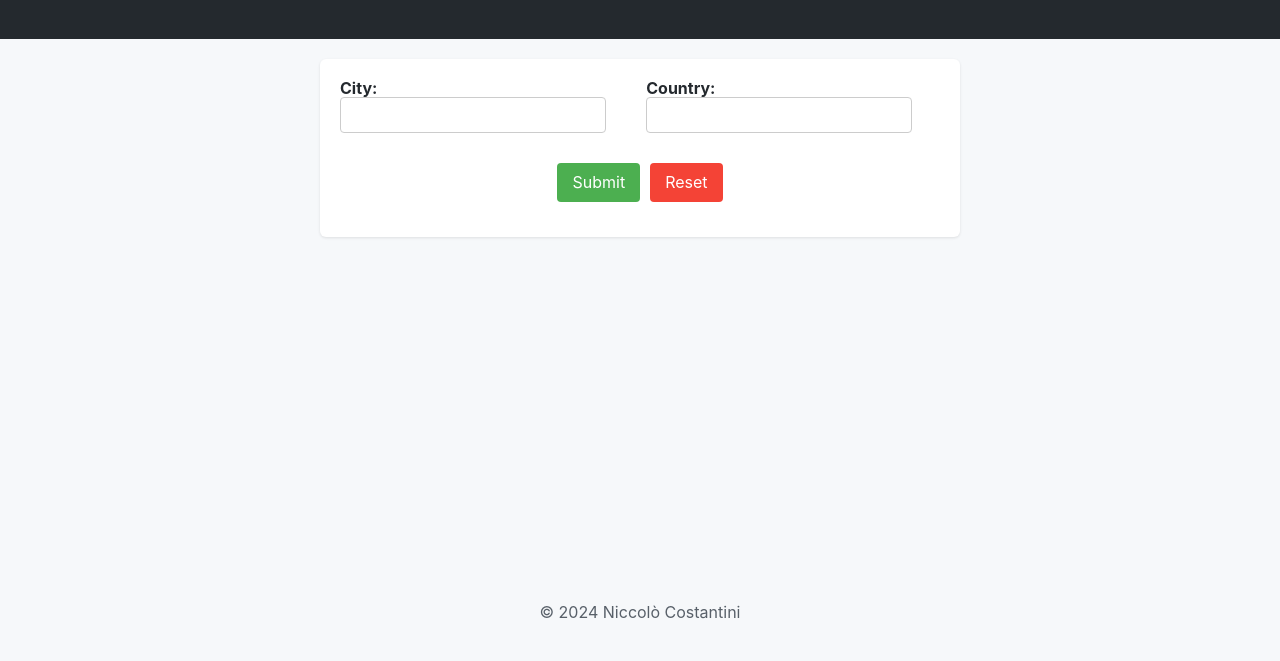
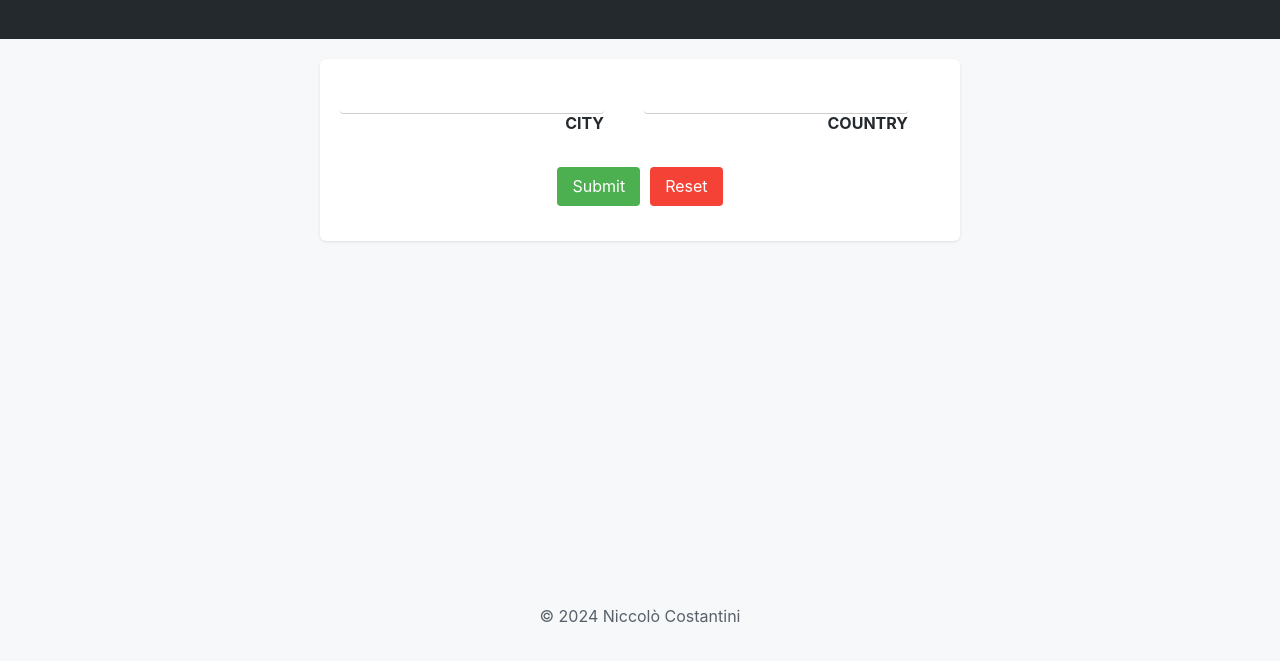
Before and after one commit to niccostantini/odin-weater-forecast, a website built with webpack: page src/template.html in a window 1280 px wide. Shown: the part 81-742 px from the top of the page. Built offline with nearby package versions, Linux system fonts and the light colour scheme.

Commit message:
Style text inputs

```diff
--- a/src/styles.css
+++ b/src/styles.css
@@ -26,13 +26,19 @@ form {
             justify-content: flex-start;
             gap: 40px;
         }
+        .city-selector, .country-selector {
+            display: flex;
+            flex-direction: column-reverse;
+        }
         label {
             margin-bottom: 5px;
             font-weight: bold;
+            text-align: right;
         }
         input[type="text"] {
             padding: 8px;
-            border: 1px solid #ccc;
+            border: none;
+            border-bottom: 1px solid #ccc;
             border-radius: 4px;
         }
         .formBtns {
--- a/src/template.html
+++ b/src/template.html
@@ -18,12 +18,12 @@
         <form>
             <div class="textboxes">
                 <div class="city-selector">
-                    <label for="city">City:</label>
+                    <label for="city">CITY</label>
                     <input type="text" id="city" name="city" required>
                 </div>
 
                 <div class="country-selector">
-                    <label for="country">Country:</label>
+                    <label for="country">COUNTRY</label>
                     <input type="text" id="country" name="country" required>
                 </div>
             </div>
```
